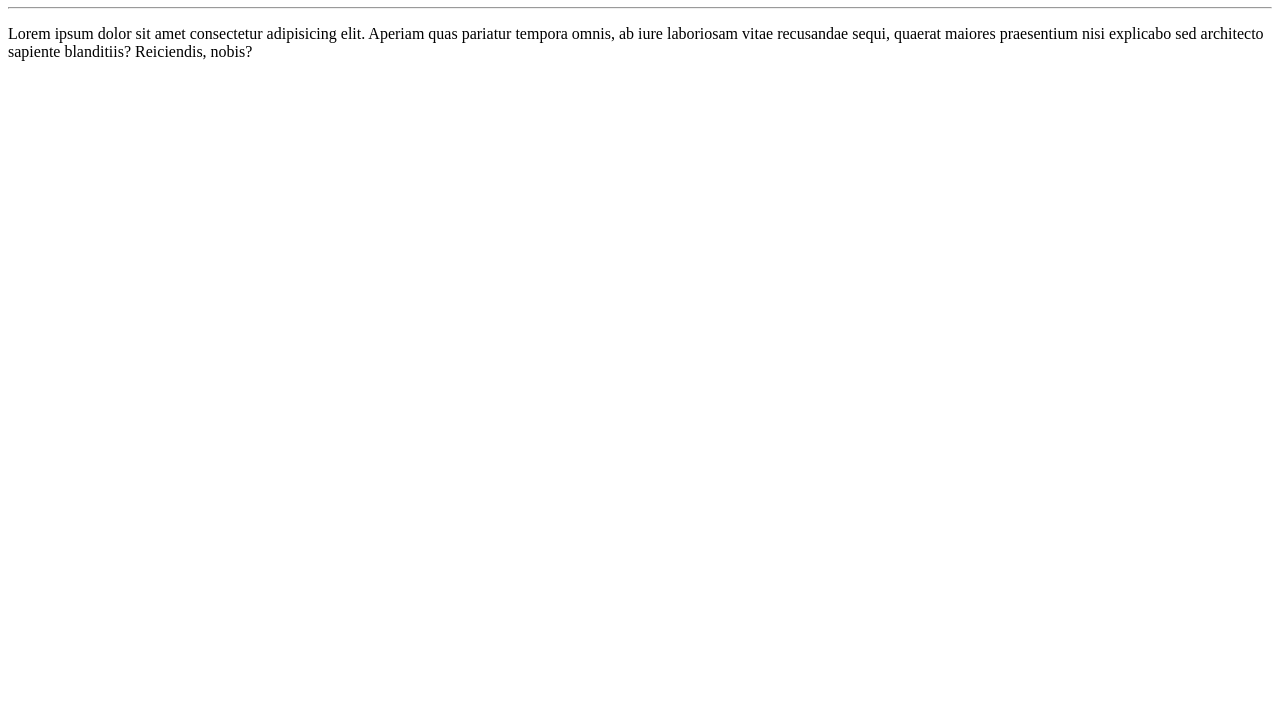
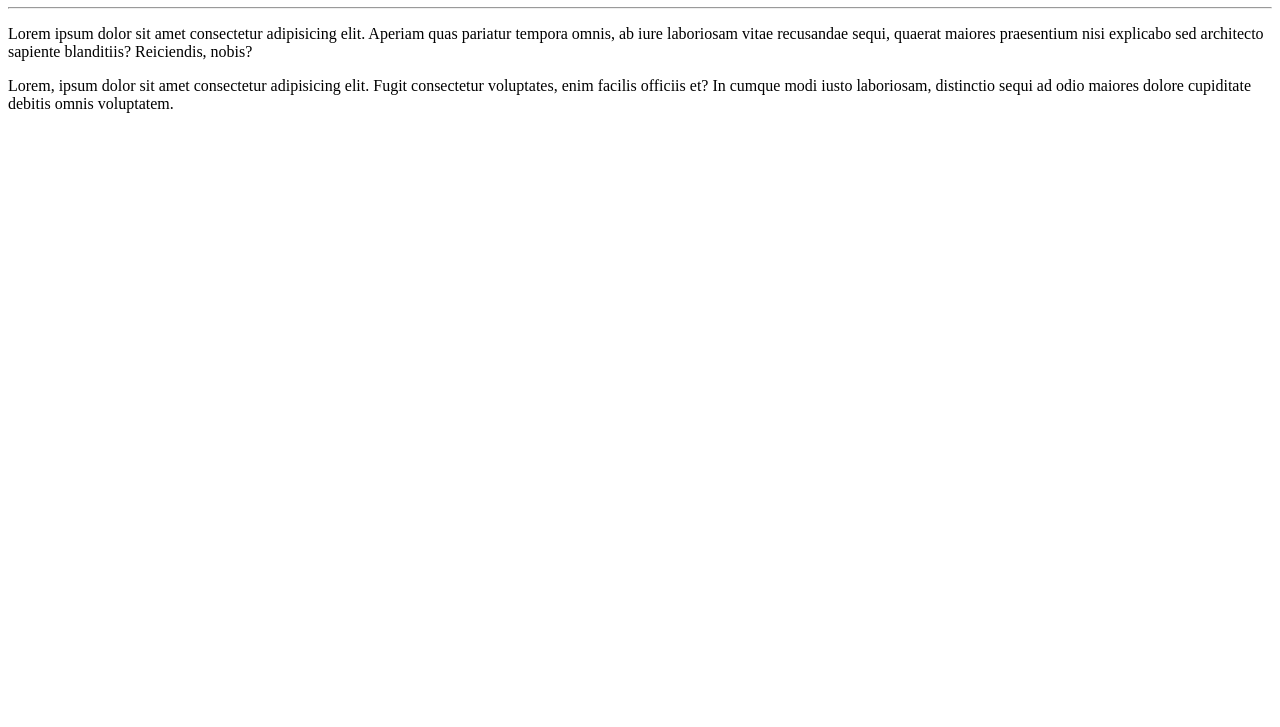
Before and after one commit to matheusguerreiro/hello-world, a plain HTML site: page site-example/index.html in a window 1280 px wide. Shown: the part 73-800 px from the top of the page. Drawn offline with Linux system fonts and the light colour scheme.

Commit message:
Update index.html

```diff
--- a/site-example/index.html
+++ b/site-example/index.html
@@ -9,5 +9,6 @@
     <h1>Hello World</h1>
     <hr>
     <p>Lorem ipsum dolor sit amet consectetur adipisicing elit. Aperiam quas pariatur tempora omnis, ab iure laboriosam vitae recusandae sequi, quaerat maiores praesentium nisi explicabo sed architecto sapiente blanditiis? Reiciendis, nobis?</p>
+    <p>Lorem, ipsum dolor sit amet consectetur adipisicing elit. Fugit consectetur voluptates, enim facilis officiis et? In cumque modi iusto laboriosam, distinctio sequi ad odio maiores dolore cupiditate debitis omnis voluptatem.</p>
 </body>
 </html>
```
